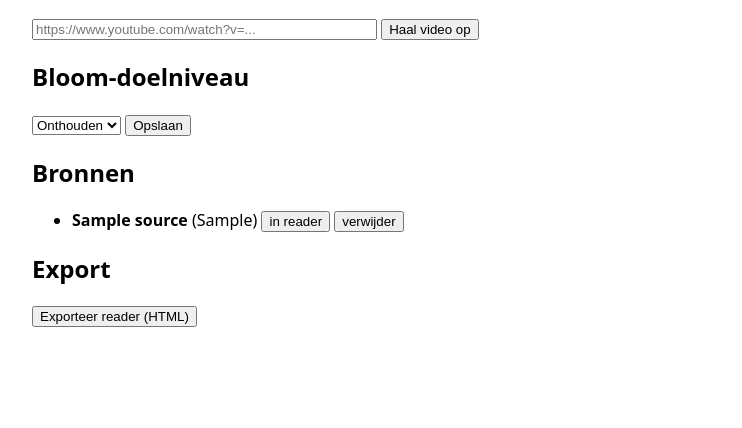
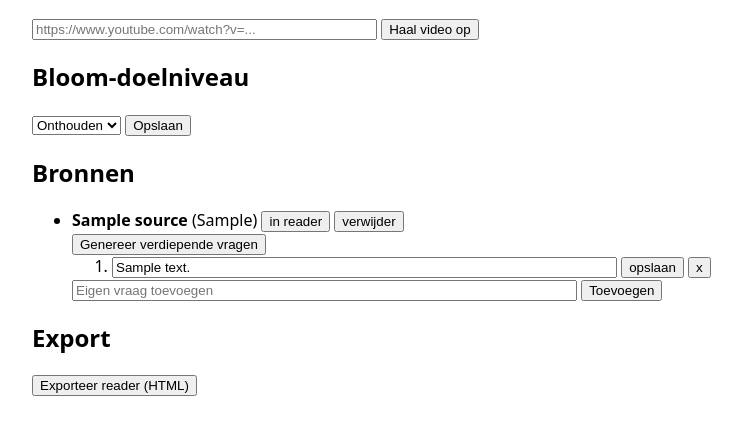
Before and after one commit to hanbedrijfskunde/ai-reader-writer, a FastAPI app: page / in a window 1280 px wide. Shown: the part 424-852 px from the top of the page, without its empty margins (208-950 px from the left). Before the commit the page ends 751 px from the top, so only its background shows below. Run offline with FastAPI, Linux system fonts and the light colour scheme; tables that the repository leaves empty hold one stand-in row (values such as "Sample post"); some libraries are stand-ins or nearby versions.

Commit message:
feat: question routes and per-source questions UI
Co-Authored-By: Claude Opus 4.8 (1M context) <noreply@anthropic.com>

```diff
--- a/app/main.py
+++ b/app/main.py
@@ -10,6 +10,7 @@ from fastapi.templating import Jinja2Templates
 from app.config import load_settings
 from app.ingest import pdf, video
 from app.ai.client import summarize  # noqa: F401  (monkeypatch-doel in tests)
+from app.ai.questions import generate_questions  # noqa: F401  (monkeypatch-doel in tests)
 from app.models import Source
 from app.render import html as render_html
 from app.store import Store
@@ -31,8 +32,10 @@ def create_app() -> FastAPI:
 
     def _list_partial(request: Request) -> HTMLResponse:
         sources = store.list_sources(project_id)
+        questions = {s.id: store.list_questions(s.id) for s in sources}
         return _TEMPLATES.TemplateResponse(
-            request, "_source_list.html", {"sources": sources}
+            request, "_source_list.html",
+            {"sources": sources, "questions": questions},
         )
 
     @app.get("/health")
@@ -43,8 +46,10 @@ def create_app() -> FastAPI:
     def index(request: Request):
         sources = store.list_sources(project_id)
         project = store.get_project(project_id)
+        questions = {s.id: store.list_questions(s.id) for s in sources}
         return _TEMPLATES.TemplateResponse(
-            request, "index.html", {"sources": sources, "project": project}
+            request, "index.html",
+            {"sources": sources, "project": project, "questions": questions},
         )
 
     @app.post("/meta", response_class=HTMLResponse)
@@ -126,6 +131,34 @@ def create_app() -> FastAPI:
             store.set_synopsis(source_id, synopsis)
         return _list_partial(request)
 
+    @app.post("/sources/{source_id}/questions/generate", response_class=HTMLResponse)
+    def generate_qs(request: Request, source_id: int):
+        src = {s.id: s for s in store.list_sources(project_id)}[source_id]
+        level = store.get_project(project_id).bloom_level or "Begrijpen"
+        if src.text.strip():
+            qs = generate_questions(
+                src.text, level, n=3,
+                model=settings.default_model, claude_key=settings.anthropic_key,
+            )
+            store.replace_questions(source_id, qs)
+        return _list_partial(request)
+
+    @app.post("/sources/{source_id}/questions/add", response_class=HTMLResponse)
+    def add_q(request: Request, source_id: int, text: str = Form(...)):
+        if text.strip():
+            store.add_question(source_id, text.strip())
+        return _list_partial(request)
+
+    @app.post("/questions/{question_id}/edit", response_class=HTMLResponse)
+    def edit_q(request: Request, question_id: int, text: str = Form(...)):
+        store.update_question(question_id, text.strip())
+        return _list_partial(request)
+
+    @app.post("/questions/{question_id}/delete", response_class=HTMLResponse)
+    def delete_q(request: Request, question_id: int):
+        store.delete_question(question_id)
+        return _list_partial(request)
+
     @app.post("/sources/{source_id}/toggle", response_class=HTMLResponse)
     def toggle(request: Request, source_id: int):
         current = {s.id: s for s in store.list_sources(project_id)}[source_id]
--- a/app/templates/_source_list.html
+++ b/app/templates/_source_list.html
@@ -25,6 +25,29 @@
       </form>
     </details>
     {% endif %}
+    <div class="questions">
+      <form hx-post="/sources/{{ s.id }}/questions/generate" hx-target="#source-list" hx-swap="outerHTML" style="display:inline">
+        <button type="submit">Genereer verdiepende vragen</button>
+      </form>
+      {% if not s.text %}<em>(geen brontekst — voeg eerst een transcript toe)</em>{% endif %}
+      <ol>
+        {% for q in questions.get(s.id, []) %}
+        <li>
+          <form hx-post="/questions/{{ q.id }}/edit" hx-target="#source-list" hx-swap="outerHTML" style="display:inline">
+            <input type="text" name="text" value="{{ q.text }}" size="60">
+            <button type="submit">opslaan</button>
+          </form>
+          <form hx-post="/questions/{{ q.id }}/delete" hx-target="#source-list" hx-swap="outerHTML" style="display:inline">
+            <button type="submit">x</button>
+          </form>
+        </li>
+        {% endfor %}
+      </ol>
+      <form hx-post="/sources/{{ s.id }}/questions/add" hx-target="#source-list" hx-swap="outerHTML">
+        <input type="text" name="text" placeholder="Eigen vraag toevoegen" size="60">
+        <button type="submit">Toevoegen</button>
+      </form>
+    </div>
   </li>
   {% endfor %}
 </ul>
```
Also changed, not shown: tests/test_routes.py (+56 -0 lines).
